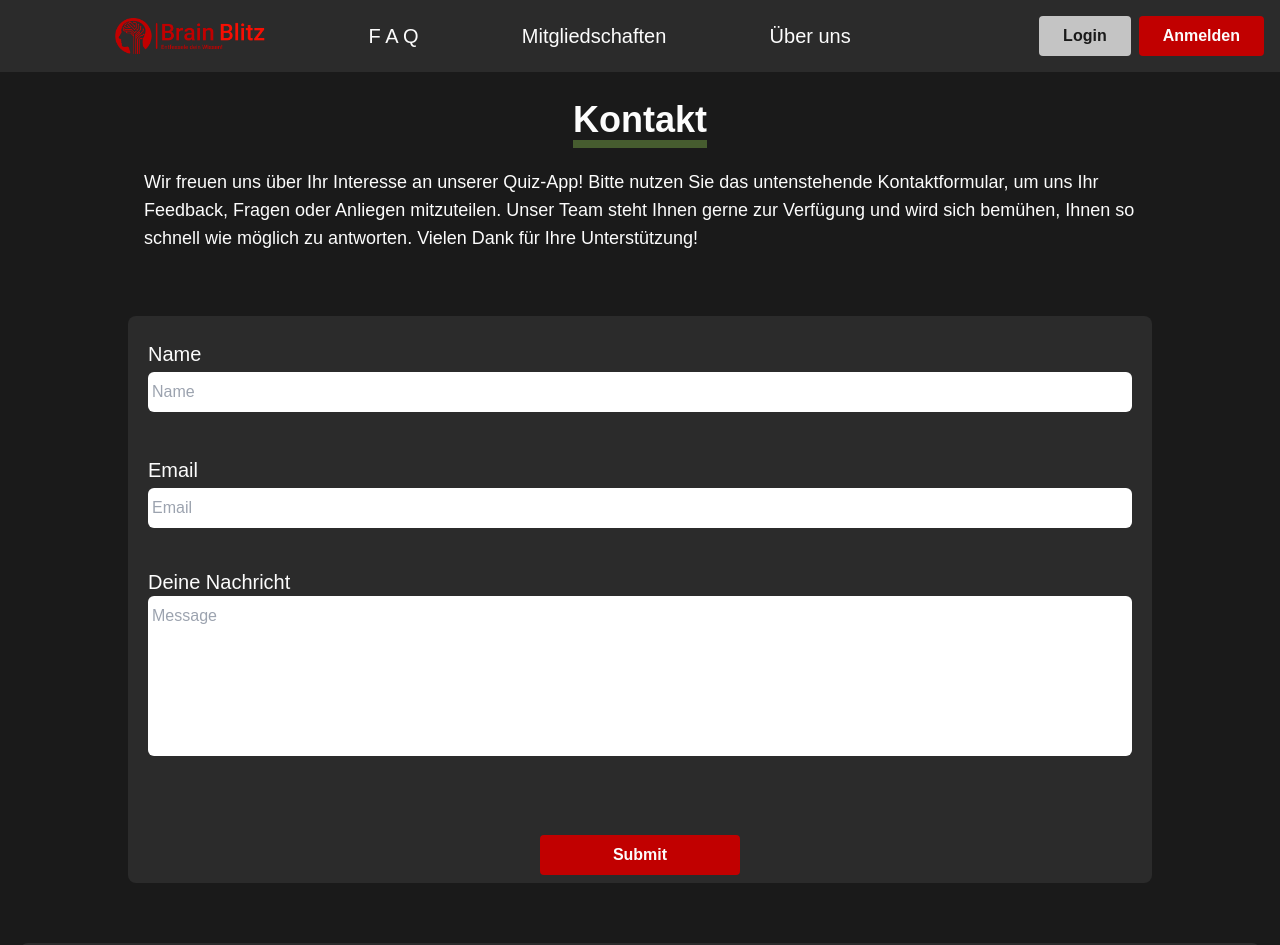
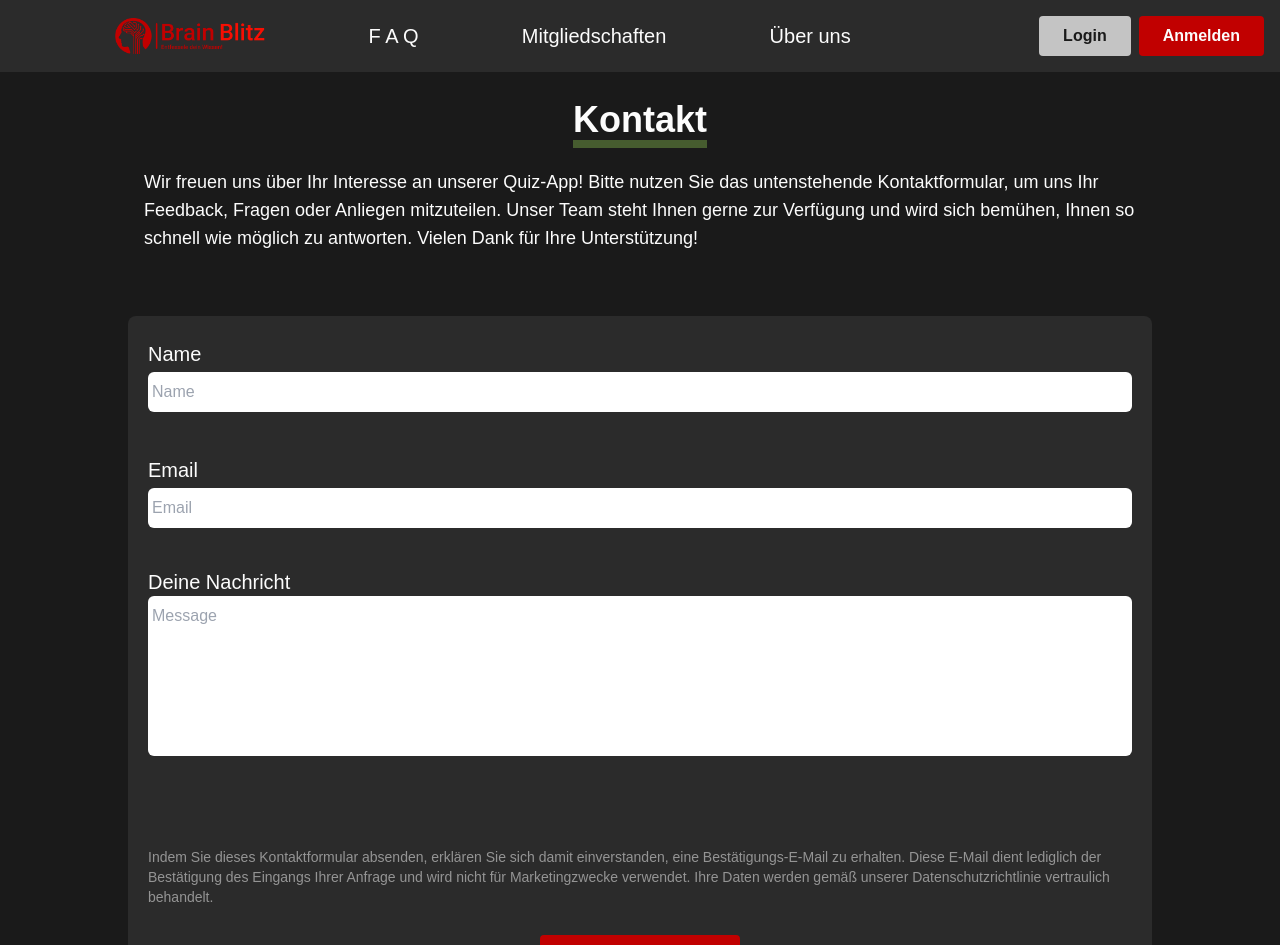
Before and after one commit to SlowMoschen/Brain_Blitz, a React (Vite) app in the folder client/: page /contact in a window 1280 px wide. Shown: the top 945 px of the page. Built offline with nearby package versions, Linux system fonts and the light colour scheme.

Commit message:
[new] added a paragraph to inform user about the confirmation email

```diff
--- a/client/src/routes/home/pages/contact/Contact.tsx
+++ b/client/src/routes/home/pages/contact/Contact.tsx
@@ -93,6 +93,7 @@ export default function Contact() {
           message={error}
           className={`min-h-11 ${wasSuccess ? "text-accent" : "text-primary"}`}
         />
+        <p className="text-sm opacity-50 p-5">Indem Sie dieses Kontaktformular absenden, erklären Sie sich damit einverstanden, eine Bestätigungs-E-Mail zu erhalten. Diese E-Mail dient lediglich der Bestätigung des Eingangs Ihrer Anfrage und wird nicht für Marketingzwecke verwendet. Ihre Daten werden gemäß unserer Datenschutzrichtlinie vertraulich behandelt.</p>
       </Form>
     </>
   );
```
